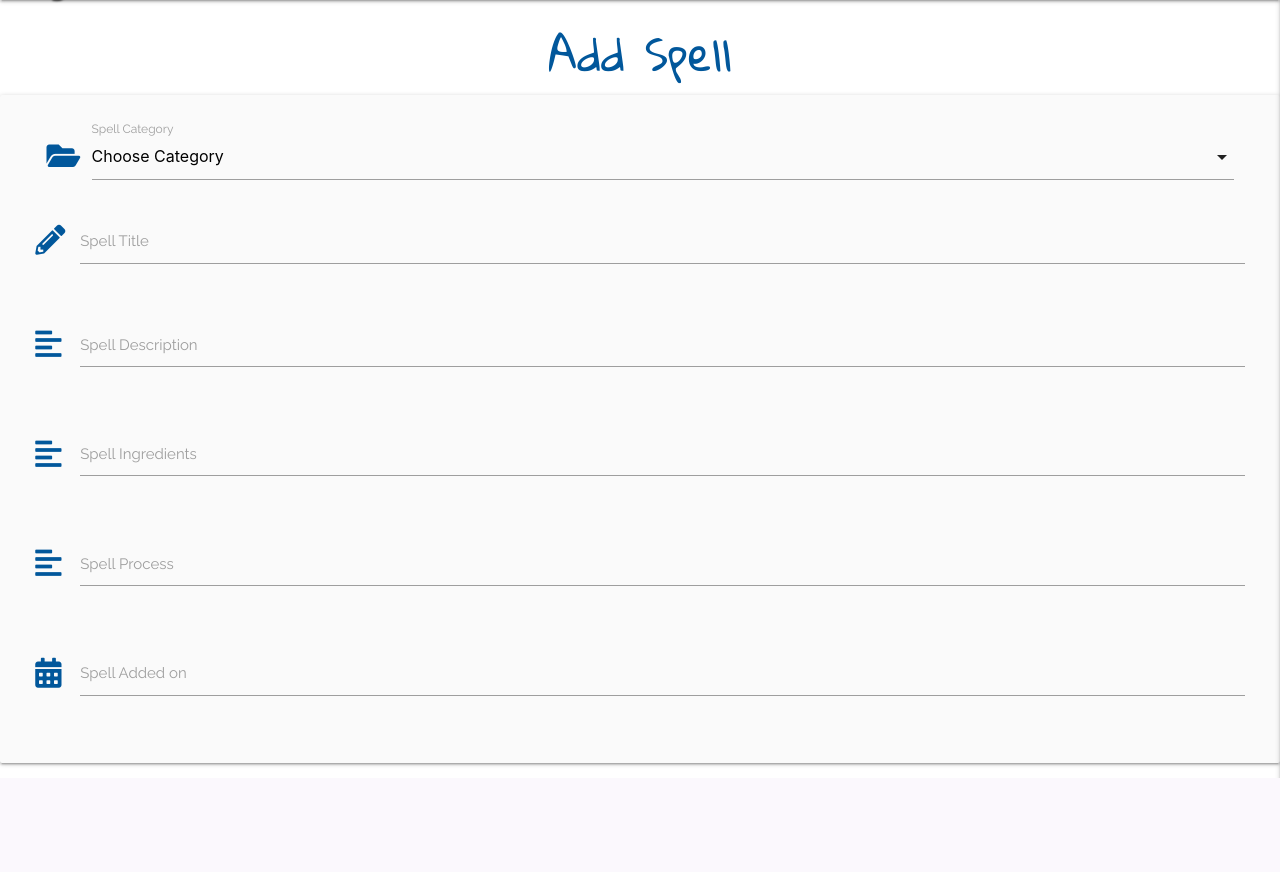
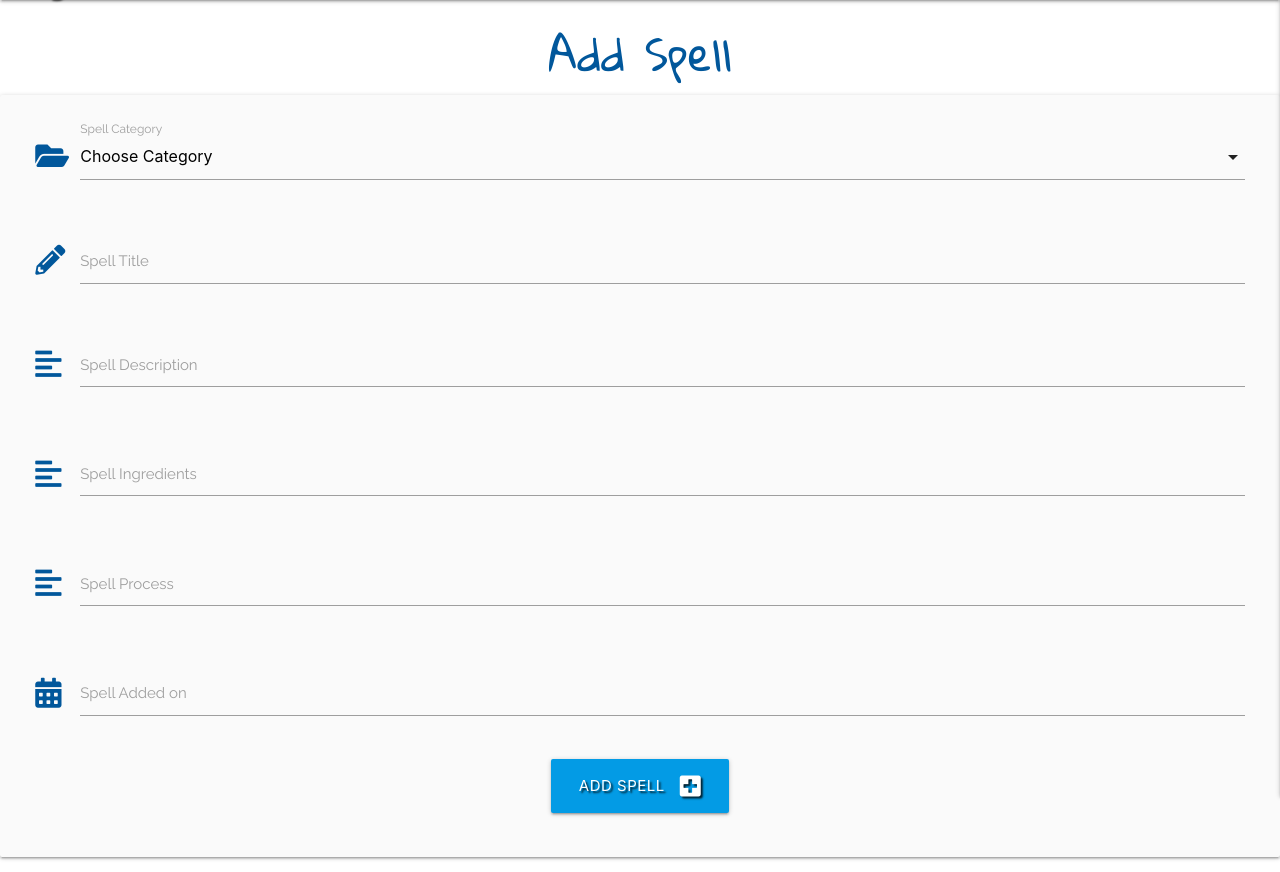
Before and after one commit to Code-Institute-Submissions/Sandra-Be-magic-spells, a Flask app: page /add_spell in a window 1280 px wide. Shown: the part 64-936 px from the top of the page. Before the commit the page ends 842 px from the top, so only its background shows below. Run offline with Flask 2, Linux system fonts and the light colour scheme; data that the repository does not hold is empty; some libraries are stand-ins or nearby versions.

Commit message:
Allow user to submit spell to database

```diff
--- a/app.py
+++ b/app.py
@@ -99,8 +99,22 @@ def logout():
     return redirect(url_for("login"))
 
 
-@app.route("/add_spell")
+@app.route("/add_spell", methods=["GET", "POST"])
 def add_spell():
+    if request.method == "POST":
+        spell = {
+            "category_name": request.form.get("category_name"),
+            "spell_title": request.form.get("spell_title"),
+            "spell_description": request.form.get("spell_description"),
+            "spell_list": request.form.get("spell_list"),
+            "spell_process": request.form.get("spell_process"),
+            "spell_date": request.form.get("spell_date"),
+            "added_by": session["user"]
+        }
+        mongo.db.spells.insert_one(spell)
+        flash("Spell Successfully Added")
+        return redirect(url_for("get_spells"))
+
     categories = mongo.db.categories.find().sort("category_name", 1)
     return render_template("add_spell.html", categories=categories)
 
--- a/templates/add_spell.html
+++ b/templates/add_spell.html
@@ -4,8 +4,9 @@
     <h3 class="light-blue-text text-darken-4 center-align">Add Spell</h3>
 
     <div class="row card-panel grey lighten-5">
-        <form class="col s12" method="POST" action="">
-            <div>
+        <form class="col s12" method="POST" action="{{ url_for('add_spell') }}">
+            <!-- Category Selection -->
+            <div class="row">
                 <div class="input-field col s12">
                     <i class="fas fa-folder-open prefix light-blue-text text-darken-4"></i>
                     <select id="category_name" name="category_name" class="validate" required>
@@ -17,6 +18,7 @@
                     <label for="category_name">Spell Category</label>
                 </div>
             </div>
+            <!-- Spell Title -->
             <div class="row">
                 <div class="input-field col s12">
                     <i class="fas fa-pencil-alt prefix light-blue-text text-darken-4"></i>
@@ -25,6 +27,7 @@
                     <label for="spell_title">Spell Title</label>
                 </div>
             </div>
+            <!-- Spell Description -->
             <div class="row">
                 <div class="input-field col s12">
                     <i class="fas fa-align-left prefix light-blue-text text-darken-4"></i>
@@ -33,6 +36,7 @@
                     <label for="spell_description">Spell Description</label>
                 </div>
             </div>
+            <!-- Spell Ingredients -->
             <div class="row">
                 <div class="input-field col s12">
                     <i class="fas fa-align-left prefix light-blue-text text-darken-4"></i>
@@ -41,6 +45,7 @@
                     <label for="spell_list">Spell Ingredients</label>
                 </div>
             </div>
+            <!-- Spell Process -->
             <div class="row">
                 <div class="input-field col s12">
                     <i class="fas fa-align-left prefix light-blue-text text-darken-4"></i>
@@ -49,6 +54,7 @@
                     <label for="spell_process">Spell Process</label>
                 </div>
             </div>
+            <!-- Date picker -->
             <div class="row">
                 <div class="input-field col s12">
                     <i class="fas fa-calendar-alt prefix light-blue-text text-darken-4"></i>
@@ -56,6 +62,14 @@
                     <label for="spell_date">Spell Added on</label>
                 </div>
             </div>
+            <!-- Submit Button -->
+            <div class="row">
+                <div class="col s12 center-align">
+                    <button type="submit" class="btn-large light-blue darken-1 text-shadow">
+                        Add Spell <i class="fas fa-plus-square right"></i>
+                    </button>
+                </div>
+            </div>
         </form>
     </div>
 
--- a/templates/spells.html
+++ b/templates/spells.html
@@ -9,6 +9,8 @@
         {{ spell.spell_process }}<br>
         {{ spell.spell_date }}<br>
     {% endfor %} -->
+
+    <h3 class="light-blue-text text-darken-4 center-align">Magic Spells</h3>
 
     <ul class="collapsible">
         {% for spell in spells %}
@@ -22,6 +24,7 @@
                 <p>{{ spell.spell_description }}</p>
                 <p>{{ spell.spell_list }}</p>
                 <p>{{ spell.spell_process }}</p>
+                <p><em>Added by: {{ spell.added_by }}</em></p>
             </div>
         </li>
         {% endfor %}
```
